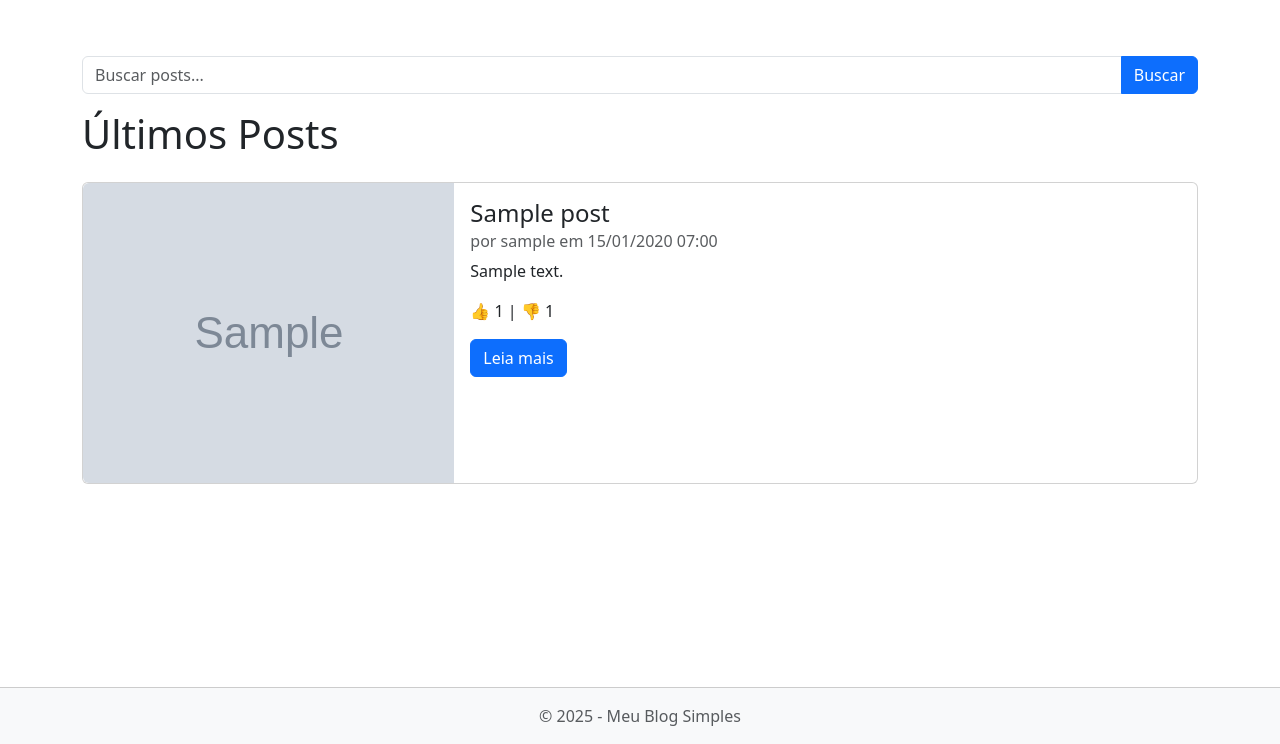
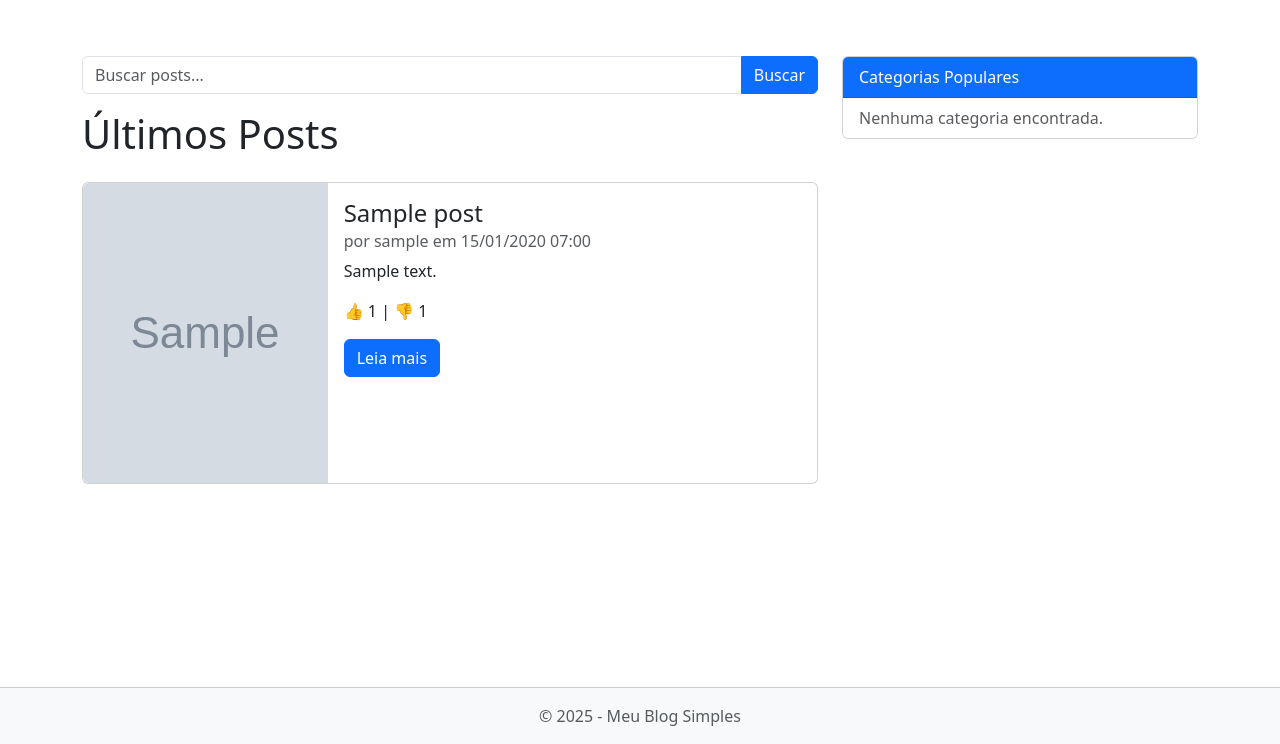
Before and after one commit to douglasinforj/blog_simples, a Django app: page / in a window 1280 px wide. Shown: the part 56-800 px from the top of the page. Run offline with Django 5.2, Linux system fonts and the light colour scheme; tables that the repository leaves empty hold one stand-in row (values such as "Sample post"); grey boxes marked "Sample" are stand-in pictures.

Commit message:
Adicionando model Categoria
Views explorar(categorias) posts_por_categorias(side_bar)

template explorar(categoria)

ajuste base.html para inserção do side_bar(categoria) | link para explorar.html

feat: adicionando a side_bar(post_por_categoria)

feat: rotas explorar | categoria

```diff
--- a/app_blog/models.py
+++ b/app_blog/models.py
@@ -4,6 +4,16 @@ from django.utils import timezone
 import logging
 
 logger = logging.getLogger(__name__)
+
+
+class Categoria(models.Model):
+    nome = models.CharField(max_length=100, unique=True)
+    slug = models.SlugField(unique=True)
+
+    def __str__(self):
+        return self.nome
+
+
 
 class Post(models.Model):
     author = models.ForeignKey(settings.AUTH_USER_MODEL, on_delete=models.CASCADE, verbose_name="autor")
@@ -23,6 +33,8 @@ class Post(models.Model):
     visualizacoes = models.PositiveIntegerField(default=0)
 
     video_url = models.URLField(blank=True, null=True, verbose_name="URL do vídeo do YouTube")
+
+    categoria = models.ForeignKey(Categoria, on_delete=models.SET_NULL, null=True, related_name='posts')
 
     def publish(self):
         self.published_date = timezone.now()
--- a/app_blog/templates/app_blog/post_list.html
+++ b/app_blog/templates/app_blog/post_list.html
@@ -58,3 +58,18 @@
 {% endif %}
 
 {% endblock content %}
+
+{% block sidebar %}
+<div class="card mb-3 mt-3">
+  <div class="card-header bg-primary text-white">Categorias Populares</div>
+  <ul class="list-group list-group-flush">
+    {% for cat in categorias_sidebar %}
+      <li class="list-group-item">
+        <a href="{% url 'posts_por_categoria' cat.slug %}">{{ cat.nome }}</a>
+      </li>
+    {% empty %}
+      <li class="list-group-item text-muted">Nenhuma categoria encontrada.</li>
+    {% endfor %}
+  </ul>
+</div>
+{% endblock %}
--- a/app_blog/urls.py
+++ b/app_blog/urls.py
@@ -16,4 +16,7 @@ urlpatterns = [
 
 
     path('votar/<int:post_id>/<str:tipo>/', views.votar, name='votar'),
+
+    path('explorar/', views.explorar, name='explorar'),
+    path('categoria/<slug:slug>/', views.posts_por_categoria, name='posts_por_categoria'),
 ]
--- a/app_blog/views.py
+++ b/app_blog/views.py
@@ -1,5 +1,5 @@
 from django.shortcuts import render, redirect
-from . models import Post
+from . models import Post, Categoria
 from django.utils import timezone
 from django.db.models import Q     #busca complexa
 from django.shortcuts import render, get_object_or_404 # retorna detalhes de um objeto especifico
@@ -153,3 +153,15 @@ def votar(request, post_id, tipo):
     })
     response.set_cookie(cookie_key, 'true', max_age=60*60*24*30)  # 30 dias
     return response
+
+
+#----------------Categorias---------------------
+
+def explorar(request):
+    categorias = Categoria.objects.all()
+    return render(request, 'app_blog/explorar.html', {'categorias': categorias})
+
+def posts_por_categoria(request, slug):
+    categoria = get_object_or_404(Categoria, slug=slug)
+    posts = Post.objects.filter(categoria=categoria, aprovado=True).order_by('-published_date')
+    return render(request, 'app_blog/post_list.html', {'posts': posts, 'categoria': categoria})
--- a/templates/base.html
+++ b/templates/base.html
@@ -58,6 +58,9 @@
                         <li class="nav-item">
                             <a class="nav-link" href="{% url 'post_new' %}">Novo Post</a>
                         </li>
+                        <li class="nav-item">
+                            <a class="nav-link" href="{% url 'explorar' %}">Explorar</a>
+                        </li>
                         {% if user.is_staff %}
                             <li class="nav-item">
                                 <a class="nav-link" href="{% url 'painel_administrativo' %}">Admin Blog</a>
@@ -82,10 +85,23 @@
     </nav>
 
     <!--Conteúdo principal para as templates-->
+
     <main class="container flex-grow-1 my-4">
-        {% block content %}
-        <!-- Conteúdo das páginas vai aqui -->
-        {% endblock %}
+        <div class="row">
+            <!-- Conteúdo principal -->
+            <div class="col-md-8">
+            {% block content %}
+            <!-- Conteúdo das páginas vai aqui -->
+            {% endblock %}
+            </div>
+
+            <!-- Sidebar -->
+            <div class="col-md-4">
+            {% block sidebar %}
+            <!-- Conteúdo da sidebar vai aqui -->
+            {% endblock %}
+            </div>
+        </div>
     </main>
 
     <!-- Rodapé -->
```
Also changed, not shown: app_blog/templates/app_blog/explorar.html (added, +18 -0 lines), README.md, app_blog/migrations/0008_categoria_post_categoria.py (added), 1 other file.
